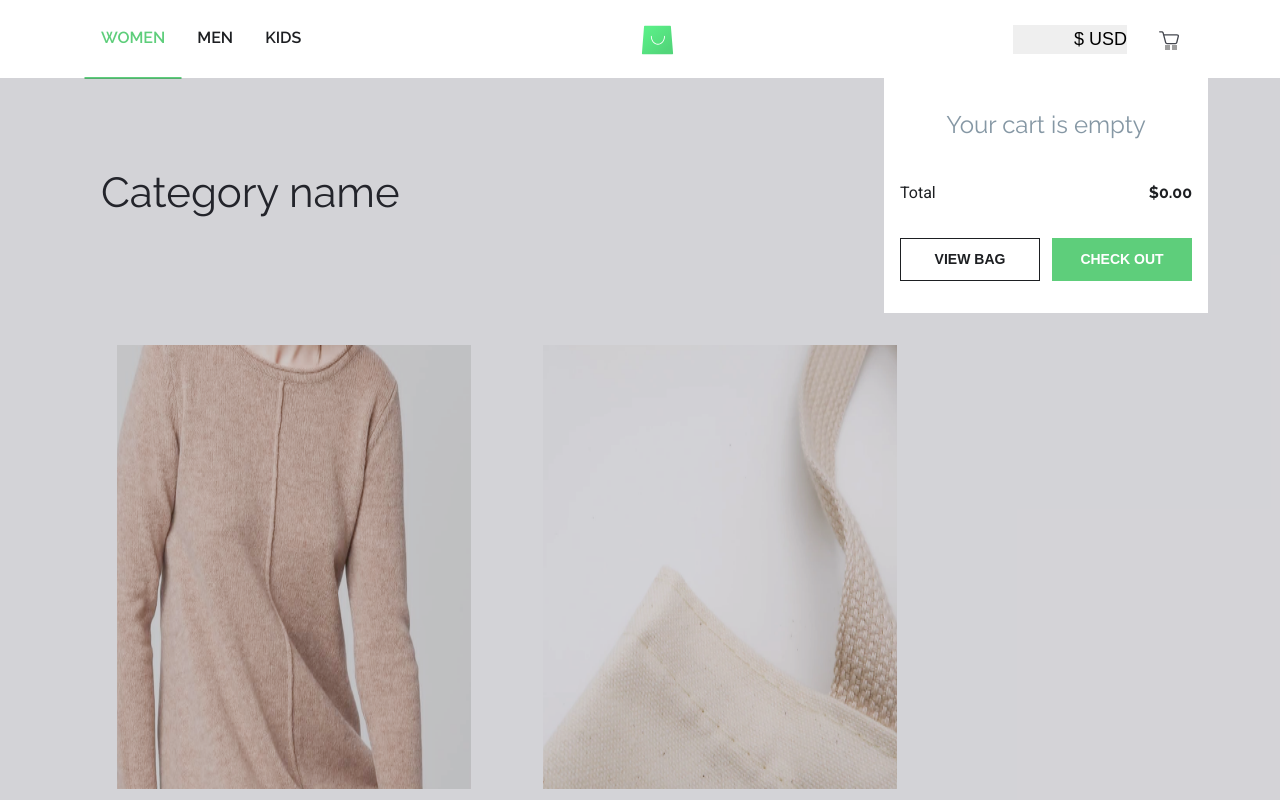
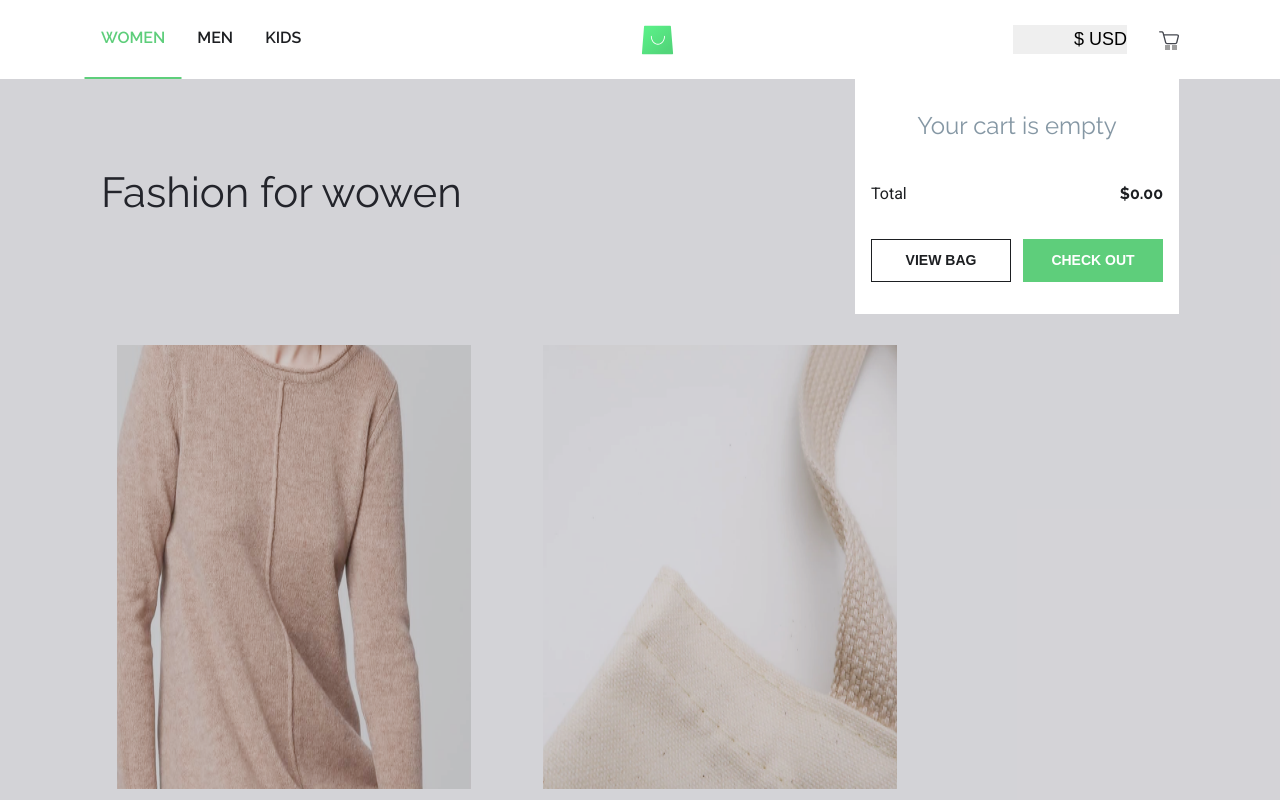
Before and after one commit to iLebo-stack/ecommerce_store, a React (Create React App) app: page / in a window 1280 px wide. Both pictures are taken after a click on the element 1168 px from the left and 39 px from the top of the page. Shown: the top 800 px of the page. Built offline with nearby package versions, Linux system fonts and the light colour scheme; grey boxes are pictures that could not be loaded.

Commit message:
improved user interactions

```diff
--- a/src/App.tsx
+++ b/src/App.tsx
@@ -2,9 +2,11 @@ import React from 'react';
 import './index_styles/reset.scss';
 import './index_styles/normalize.scss';
 import './App.scss';
+import { tabs } from './mock_apis/navigation-content';
 import { products } from './mock_apis/products';
 import { Header } from './components/Header/Header';
 import { Main } from './components/Main/Main';
+
 
 interface State {
   selectedCurrency: string;
@@ -13,6 +15,7 @@ interface State {
   productsInTheBag: Product[];
   isCartHidden: boolean;
   products: Product[];
+  activeTab: Tab;
 }
 
 class  App extends React.Component<{}, State> {
@@ -23,6 +26,10 @@ class  App extends React.Component<{}, State> {
     productsInTheBag: [],
     isCartHidden: true,
     products,
+    activeTab: {
+      id: 'tab-1',
+      title: 'WOWEN'
+    },
   }
 
   constructor(props: {} | Readonly<{}>) {
@@ -40,6 +47,7 @@ class  App extends React.Component<{}, State> {
     this.handleHideCart = this.handleHideCart.bind(this);
     this.handleHideCarOverlay = this.handleHideCarOverlay.bind(this);
     this.handleFilterCategoryByActiveTab = this.handleFilterCategoryByActiveTab.bind(this);
+    this.handleSelectActiveTab = this.handleSelectActiveTab.bind(this);
   }
 
   handleCurrencyChange(value: string) {
@@ -197,6 +205,10 @@ class  App extends React.Component<{}, State> {
     this.handleFilterCategoryByActiveTab('women');
   }
 
+  handleSelectActiveTab(tab: Tab) {
+    this.setState({ activeTab: tab });
+  }
+
   render() {
     const {
       selectedCurrency,
@@ -205,6 +217,7 @@ class  App extends React.Component<{}, State> {
       productsInTheBag,
       isCartHidden,
       products,
+      activeTab,
     } = this.state;
 
     return (
@@ -218,6 +231,8 @@ class  App extends React.Component<{}, State> {
           handleHideCart={this.handleHideCart}
           handleHideCarOverlay={this.handleHideCarOverlay}
           handleFilterCategoryByActiveTab={this.handleFilterCategoryByActiveTab}
+          activeTab={activeTab}
+          handleSelectActiveTab={this.handleSelectActiveTab}
         />
 
         <Main
@@ -233,6 +248,8 @@ class  App extends React.Component<{}, State> {
           isCartHidden={isCartHidden}
           handleShowCart={this.handleShowCart}
           products={products}
+          handleHideCarOverlay={this.handleHideCarOverlay}
+          activeTab={activeTab}
         />
       </div>
     );
--- a/src/components/CartModal/CartModal.scss
+++ b/src/components/CartModal/CartModal.scss
@@ -139,10 +139,7 @@ $c-green: #5ece7b;
 }
 
 .cart-modal {
-  position: absolute;
   background-color: #fff;
-  top: 0;
-  right: 72px;
   padding: 32px 16px;
 
   &__title {
--- a/src/components/Header/Header.tsx
+++ b/src/components/Header/Header.tsx
@@ -14,6 +14,8 @@ interface Props {
   handleHideCart: () => void;
   handleHideCarOverlay: () => void;
   handleFilterCategoryByActiveTab: (value: string) => void;
+  activeTab: Tab;
+  handleSelectActiveTab: (tab: Tab) => void;
 }
 
 export class Header extends React.Component<Props, {}> {
@@ -27,6 +29,8 @@ export class Header extends React.Component<Props, {}> {
       handleHideCart,
       handleHideCarOverlay,
       handleFilterCategoryByActiveTab,
+      activeTab,
+      handleSelectActiveTab,
     } = this.props;
 
     const numberOfCartItems = productsInTheBag.reduce((a, b) => a + b.quantityInCart, 0);
@@ -34,7 +38,14 @@ export class Header extends React.Component<Props, {}> {
     return (
       <header className="header">
         <nav className="nav">
-          <Tabs handleFilterCategoryByActiveTab={handleFilterCategoryByActiveTab} />
+          <Tabs
+            handleFilterCategoryByActiveTab={handleFilterCategoryByActiveTab}
+            handleHidePdp={handleHidePdp}
+            handleHideCart={handleHideCart}
+            handleHideCarOverlay={handleHideCarOverlay}
+            activeTab={activeTab}
+            handleSelectActiveTab={handleSelectActiveTab}
+          />
         </nav>
 
         <div
--- a/src/components/Main/Main.scss
+++ b/src/components/Main/Main.scss
@@ -13,7 +13,7 @@
   position: absolute;
   right: 0;
   left: 0;
-  top: 78px;
+  top: 79px;
   height: 100%;
   padding-bottom: 191px;
   z-index: 1;
@@ -22,3 +22,14 @@
     display: none;
   }
 }
+
+.cart-modal-wrapper {
+  position: absolute;
+  top: 79px;
+  right: 101px;
+  z-index: 2;
+
+  &--hidden {
+    display: none;
+  }
+}
--- a/src/components/Main/Main.tsx
+++ b/src/components/Main/Main.tsx
@@ -18,6 +18,8 @@ interface Props {
   isCartHidden: boolean;
   handleShowCart: () => void;
   products: Product[];
+  handleHideCarOverlay: () => void;
+  activeTab: Tab;
 }
 
 export class Main extends React.Component<Props, {}> {
@@ -35,6 +37,8 @@ export class Main extends React.Component<Props, {}> {
       isCartHidden,
       handleShowCart,
       products,
+      handleHideCarOverlay,
+      activeTab,
     } = this.props;
 
     return (
@@ -50,7 +54,7 @@ export class Main extends React.Component<Props, {}> {
                   )
                 }
               >
-                Category name
+                {`Fashion for ${activeTab.title.toLowerCase()}`}
               </h1>
 
               <div
@@ -58,6 +62,16 @@ export class Main extends React.Component<Props, {}> {
                   cn(
                     'cart-overlay',
                     { 'cart-overlay--hidden' : cartOverlayIsHidden}
+                  )
+                }
+                onClick={handleHideCarOverlay}
+              />
+
+              <div
+                className={
+                  cn(
+                    'cart-modal-wrapper',
+                    { 'cart-modal-wrapper--hidden': cartOverlayIsHidden }
                   )
                 }
               >
--- a/src/components/Pdp/Pdp.scss
+++ b/src/components/Pdp/Pdp.scss
@@ -1,5 +1,6 @@
 .product_preview {
   display: flex;
+  margin-bottom: 191px;
 
   &__title {
     font-weight: 600;
--- a/src/components/ProductCard/ProductCard.tsx
+++ b/src/components/ProductCard/ProductCard.tsx
@@ -1,8 +1,6 @@
 import classNames from 'classnames';
 import React from 'react';
 import './ProductCard.scss';
-import cartIcon from '../../images/cart-icon.svg';
-import cartWheels from '../../images/wheels-cart-icon.svg';
 
 interface Props {
   product: Product;
@@ -35,12 +33,7 @@ export class ProductCard extends React.Component<Props, State> {
     const { isProductImageLoading } = this.state;
 
     return (
-      <article
-        className="products__card"
-        onClick={() => {
-          handleShowPdp(product);
-        }}
-      >
+      <article className="products__card">
         <div className={classNames('preloader', { 'preloader--disabled': !isProductImageLoading })}>
           <div className="preloader-image"></div>
         </div>
@@ -54,7 +47,13 @@ export class ProductCard extends React.Component<Props, State> {
         />
         <p className="products__card-label">{name}</p>
         <p className="products__card-price">{`${selectedCurrency} ${price.toFixed(2)}`}</p>
-        <button type="button" className="products__card-button">
+        <button
+          type="button"
+          className="products__card-button"
+          onClick={() => {
+            handleShowPdp(product);
+          }}
+        >
           <span className="products__card-button-text">Add to cart</span>
         </button>
       </article>
--- a/src/components/Tabs/Tabs.tsx
+++ b/src/components/Tabs/Tabs.tsx
@@ -5,6 +5,11 @@ import './Tabs.scss';
 
 interface Props {
   handleFilterCategoryByActiveTab: (value: string) => void;
+  handleHidePdp: () => void;
+  handleHideCart: () => void;
+  handleHideCarOverlay: () => void;
+  activeTab: Tab;
+  handleSelectActiveTab: (tab: Tab) => void;
 }
 
 interface State {
@@ -12,13 +17,15 @@ interface State {
 }
 
 export class Tabs extends React.Component<Props, State> {
-  state = {
-    selectedTab: 'tab-1',
-  }
-
   render() {
-    const { selectedTab } = this.state;
-    const { handleFilterCategoryByActiveTab } = this.props;
+    const {
+      handleFilterCategoryByActiveTab,
+      handleHideCarOverlay,
+      handleHideCart,
+      handleHidePdp,
+      activeTab,
+      handleSelectActiveTab,
+    } = this.props;
 
     return (
       <ul className="list">
@@ -27,11 +34,14 @@ export class Tabs extends React.Component<Props, State> {
             <a
               href="#"
               className={
-                cn('nav__link', { 'nav__link--active': selectedTab === id })
+                cn('nav__link', { 'nav__link--active': activeTab.id === id })
               }
               onClick={() => {
-                this.setState({ selectedTab: id});
+                handleSelectActiveTab({ id, title });
                 handleFilterCategoryByActiveTab(title);
+                handleHideCarOverlay();
+                handleHideCart();
+                handleHidePdp();
               }}
             >
                 {title}
```
Also changed, not shown: src/index_styles/svgStyles.scss (deleted).
